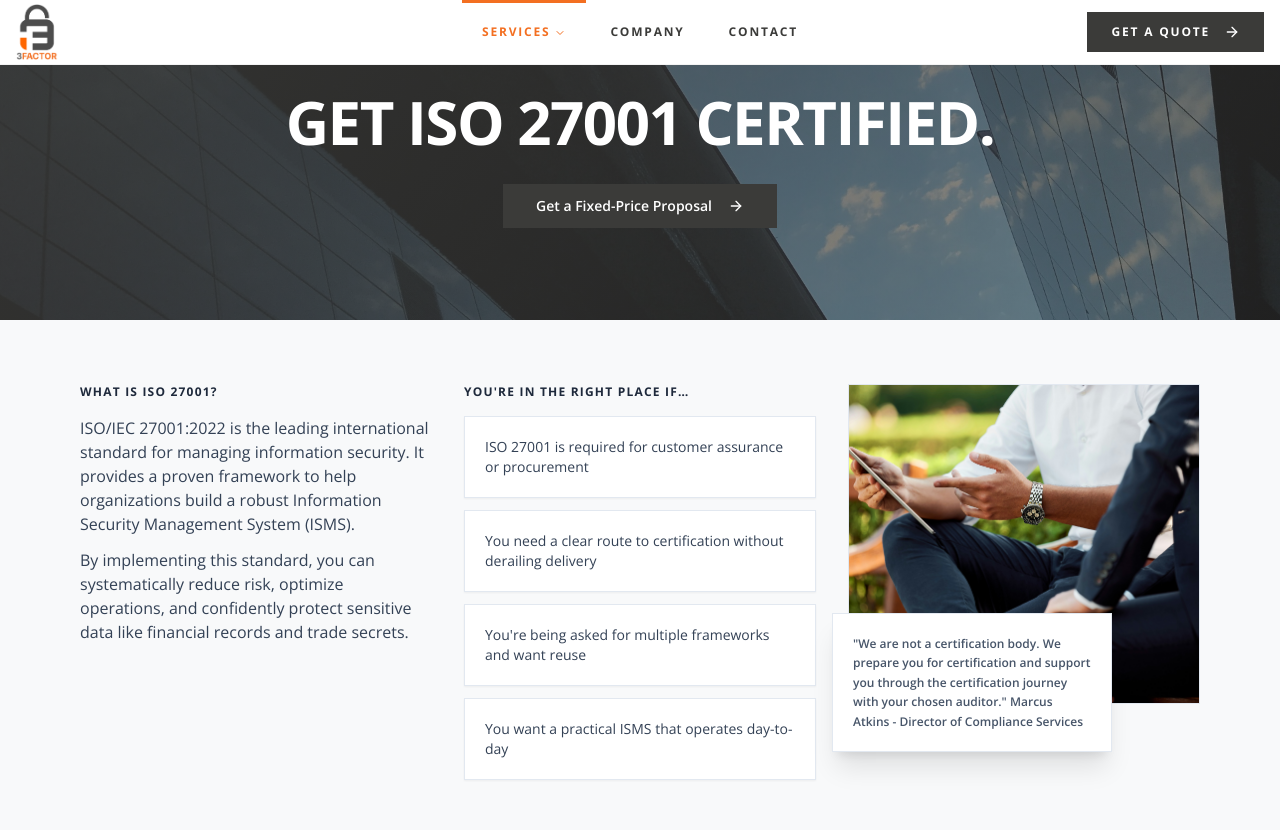
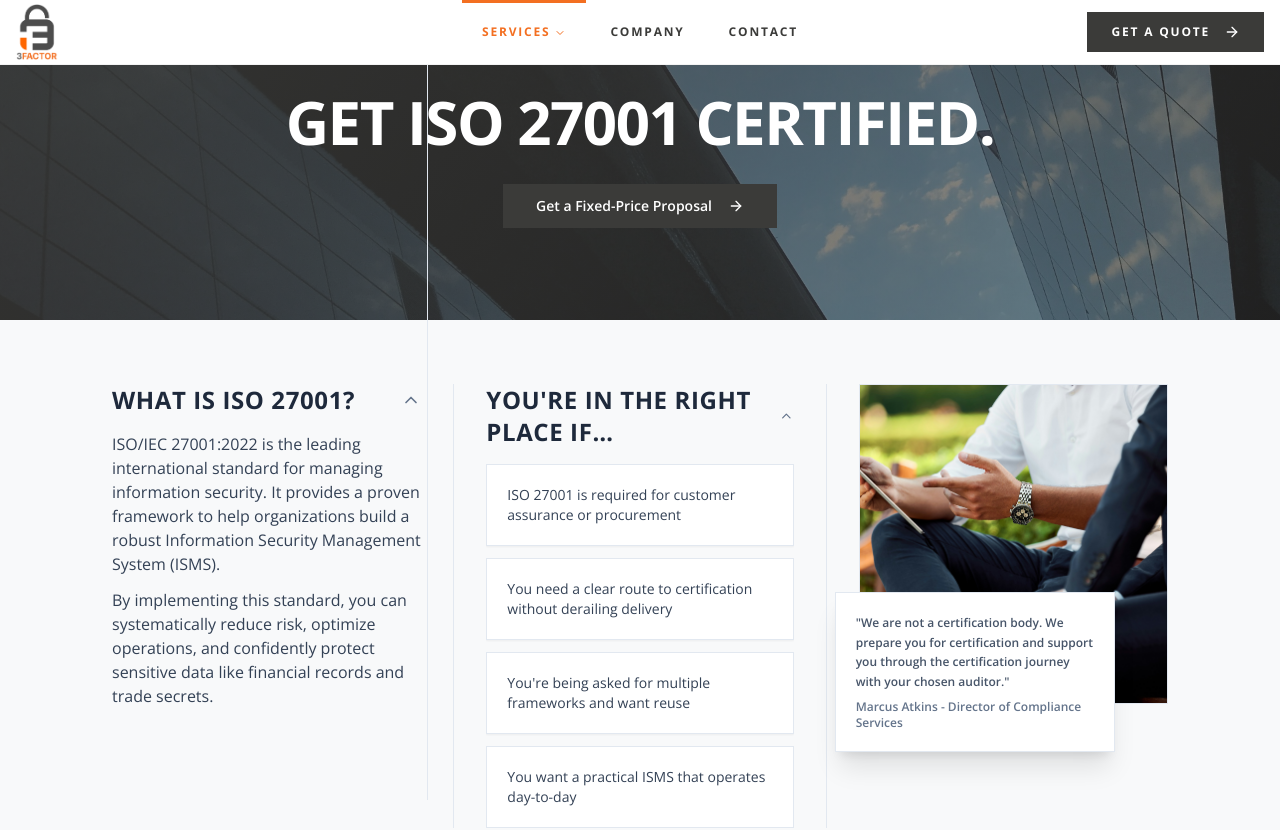
Before and after one commit to Sean3FACTOR/threefactor-glow-web, a React (Vite) app: page /services/iso-27001 in a window 1280 px wide. Shown: the top 830 px of the page. Built offline with nearby package versions, Linux system fonts and the light colour scheme.

Commit message:
Make ISO27001 headers collapsible

```diff
--- a/src/pages/ISO27001Page.tsx
+++ b/src/pages/ISO27001Page.tsx
@@ -614,43 +614,66 @@ const ISO27001Page = () => {
       {/* ─── You're in the right place ─── */}
       <section className="py-16 bg-[#F8F9FA]">
         <div className="container mx-auto px-4 max-w-6xl">
-          <div className="grid grid-cols-1 lg:grid-cols-3 gap-8 items-start">
+        <div className="grid grid-cols-1 lg:grid-cols-3 items-start">
             {/* Column 1: What is ISO 27001? */}
-            <div>
-              <h3 className="text-xs font-bold uppercase tracking-widest text-slate-800 mb-4">
+            <div className="px-6 lg:px-8">
+              <button
+                onClick={() => setCol1Open(!col1Open)}
+                className="flex items-center justify-between w-full text-left mb-4 cursor-pointer group"
+              >
+                <h3 className="text-xl md:text-2xl font-bold uppercase tracking-wide text-slate-800">
                   WHAT IS ISO 27001?
                 </h3>
+                <ChevronDown
+                  className={`w-5 h-5 text-slate-500 transition-transform duration-300 ${col1Open ? 'rotate-180' : ''}`}
+                />
+              </button>
+              <div
+                className={`overflow-hidden transition-all duration-300 ${col1Open ? 'max-h-96 opacity-100' : 'max-h-0 opacity-0'}`}
+              >
                 <p className="text-sm md:text-base text-slate-700 leading-relaxed">ISO/IEC 27001:2022 is the leading international standard for managing information security. It provides a proven framework to help organizations build a robust Information Security Management System (ISMS).</p>
                 <p className="text-sm md:text-base text-slate-700 leading-relaxed mt-3">By implementing this standard, you can systematically reduce risk, optimize operations, and confidently protect sensitive data like financial records and trade secrets.</p>
               </div>
+            </div>
+
+            {/* Vertical divider 1 */}
+            <div className="hidden lg:block absolute left-1/3 top-0 bottom-0 w-px bg-slate-200" />
 
             {/* Column 2: You're in the right place if... */}
-            <div>
-              <h3 className="text-xs font-bold uppercase tracking-widest text-slate-800 mb-4">
+            <div className="px-6 lg:px-8 border-t lg:border-t-0 lg:border-l lg:border-r border-slate-200 pt-8 lg:pt-0">
+              <button
+                onClick={() => setCol2Open(!col2Open)}
+                className="flex items-center justify-between w-full text-left mb-4 cursor-pointer group"
+              >
+                <h3 className="text-xl md:text-2xl font-bold uppercase tracking-wide text-slate-800">
                   You're in the right place if…
                 </h3>
+                <ChevronDown
+                  className={`w-5 h-5 text-slate-500 transition-transform duration-300 ${col2Open ? 'rotate-180' : ''}`}
+                />
+              </button>
+              <div
+                className={`overflow-hidden transition-all duration-300 ${col2Open ? 'max-h-[600px] opacity-100' : 'max-h-0 opacity-0'}`}
+              >
                 <div className="flex flex-col gap-3">
                   {["ISO 27001 is required for customer assurance or procurement",
                   "You need a clear route to certification without derailing delivery",
                   "You're being asked for multiple frameworks and want reuse",
-                "You want a practical ISMS that operates day-to-day"].
-                map((text, i) =>
+                  "You want a practical ISMS that operates day-to-day"].map((text, i) =>
                     <div key={i} className="p-5 text-sm text-slate-700 bg-white border border-slate-200 shadow-sm">
                       {text}
                     </div>
                   )}
                 </div>
               </div>
+            </div>
 
             {/* Column 3: Image & Disclaimer */}
-            <div className="relative pb-8">
+            <div className="relative pb-8 px-6 lg:px-8 border-t lg:border-t-0 pt-8 lg:pt-0">
               <img src={consultationImg} alt="Professional consultation" className="w-full h-80 object-cover border border-slate-200" />
-              <div className="absolute -bottom-4 -left-4 p-5 shadow-xl max-w-[280px] z-10 bg-white border border-slate-200">
-                <p className="text-xs font-semibold text-slate-600 leading-relaxed">"We are not a certification body. We prepare you for certification and support you through the certification journey with your chosen auditor."
-
-
-Marcus Atkins - Director of Compliance Services
-                </p>
+              <div className="absolute -bottom-4 left-2 p-5 shadow-xl max-w-[280px] z-10 bg-white border border-slate-200">
+                <p className="text-xs font-semibold text-slate-600 leading-relaxed">"We are not a certification body. We prepare you for certification and support you through the certification journey with your chosen auditor."</p>
+                <p className="text-xs font-semibold text-slate-500 mt-2">Marcus Atkins - Director of Compliance Services</p>
               </div>
             </div>
           </div>
```
Lines whose indentation alone changed are shown as unchanged.
